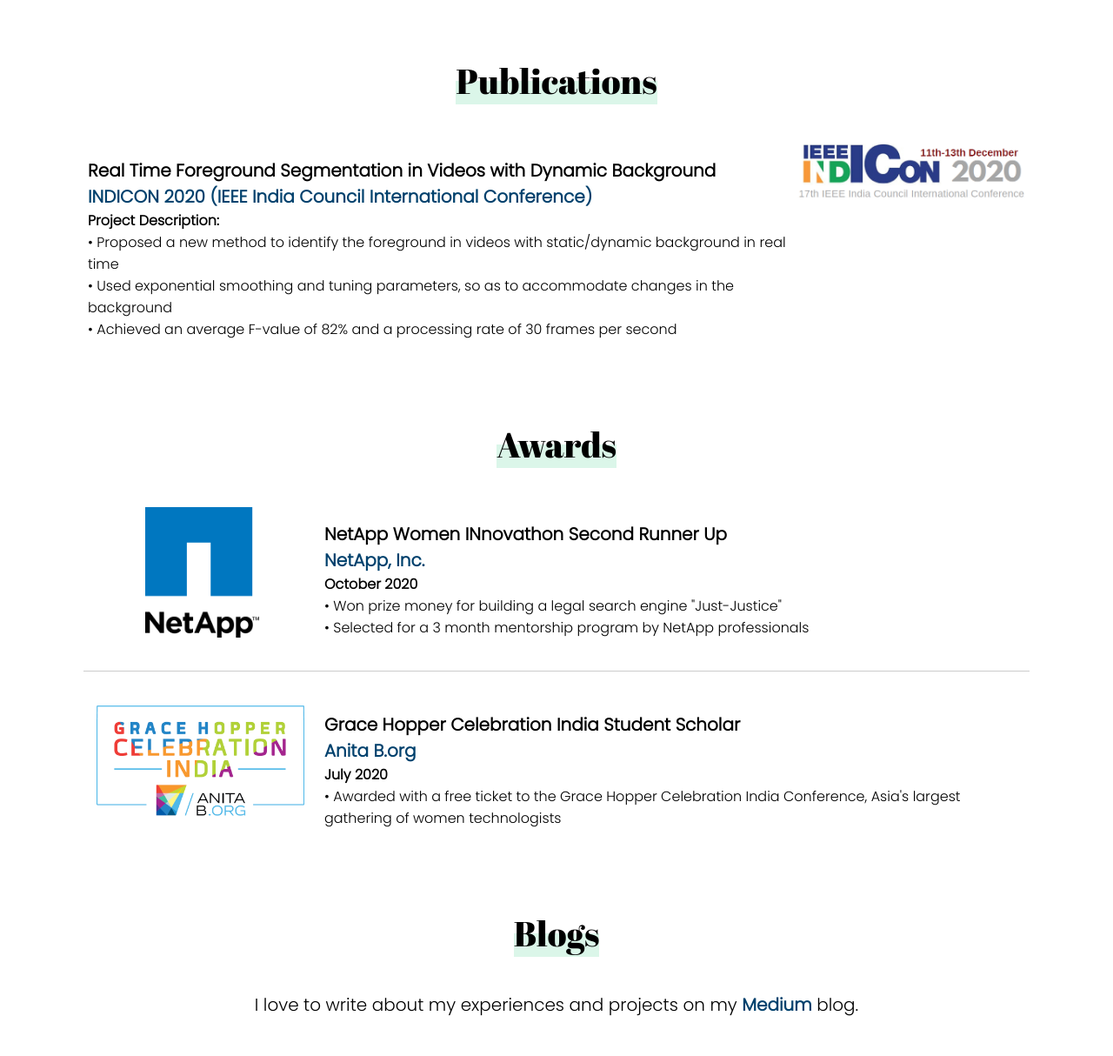
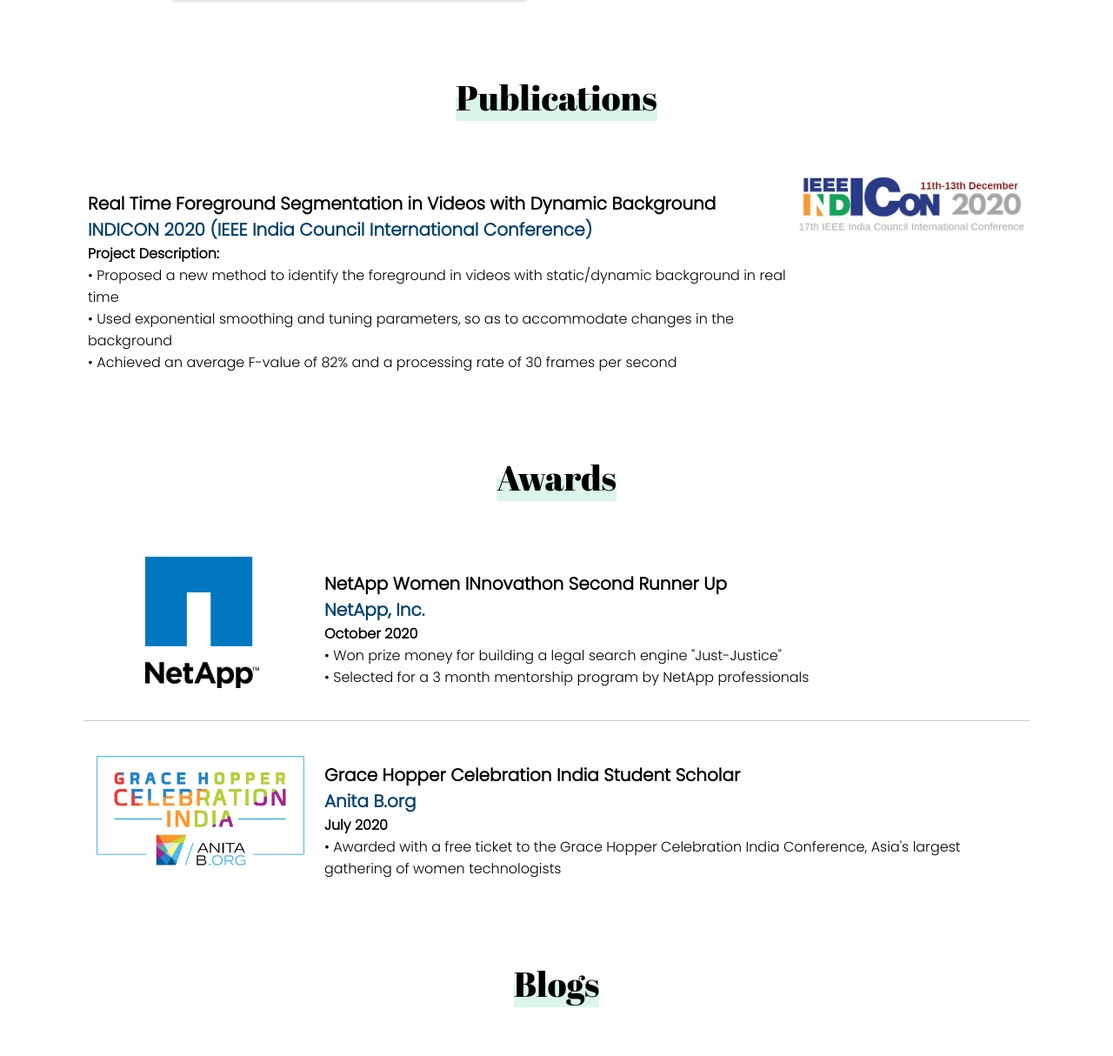
Before and after one commit to milonimittal/milonimittal.github.io, a plain HTML site: page index.html in a window 1280 px wide. Shown: the part 3667-4881 px from the top of the page at 87% size. Drawn offline with Linux system fonts and the light colour scheme.

Commit message:
minor change

```diff
--- a/index.html
+++ b/index.html
@@ -543,8 +543,8 @@
       <a name="target" id="projects"> </a>
     </div>
 
-    <p style="text-align:center;font-family: 'Abril Fatface', cursive; font-size:250%; color:black;">
-        <span style="background: linear-gradient(to top, #dbf6e9 50%, transparent 50%);">Projects</span>
+    <p style="text-align:center;font-family: 'Abril Fatface', cursive; font-size:250%; color:black;margin-right:3%;margin-left:3%;padding-bottom:1.5%;"><span style="background: linear-gradient(to top, #dbf6e9 50%, transparent 50%);">
+        Projects</span>
     </p>
 
     <div class="rowCard" >
@@ -635,8 +635,8 @@
       <a name="target" id="publications"> </a>
     </div>
 
-    <p style="text-align:center;font-family: 'Abril Fatface', cursive; font-size:250%; color:black;">
-        <span style="background: linear-gradient(to top, #dbf6e9 50%, transparent 50%);">Publications</span>
+    <p style="text-align:center;font-family: 'Abril Fatface', cursive; font-size:250%; color:black;margin-right:3%;margin-left:3%;padding-bottom:1.5%;"><span style="background: linear-gradient(to top, #dbf6e9 50%, transparent 50%);">
+        Publications</span>
     </p>
 
     <div class="rowAwards" style="font-family: 'Poppins', sans-serif; margin-left:7.5%;margin-right:7.5%;">
@@ -660,8 +660,8 @@
         <a name="target" id="awards"> </a>
     </div>
 
-    <p style="text-align:center;font-family: 'Abril Fatface', cursive; font-size:250%; color:black;">
-        <span style="background: linear-gradient(to top, #dbf6e9 50%, transparent 50%);">Awards</span>
+    <p style="text-align:center;font-family: 'Abril Fatface', cursive; font-size:250%; color:black;margin-right:3%;margin-left:3%;padding-bottom:1.5%;"><span style="background: linear-gradient(to top, #dbf6e9 50%, transparent 50%);">
+        Awards</span>
     </p>
 
     <div class="rowAwards" style="font-family: 'Poppins', sans-serif; margin-top:2%; margin-left:7.5%;margin-right:7.5%;">
@@ -709,8 +709,8 @@
         <a name="target" id="blogs"> </a>
     </div>
 
-    <p style="text-align:center;font-family: 'Abril Fatface', cursive; font-size:250%; color:black;">
-        <span style="background: linear-gradient(to top, #dbf6e9 50%, transparent 50%);">Blogs</span>
+    <p style="text-align:center;font-family: 'Abril Fatface', cursive; font-size:250%; color:black;margin-right:3%;margin-left:3%;padding-bottom:1.5%;"><span style="background: linear-gradient(to top, #dbf6e9 50%, transparent 50%);">
+        Blogs</span>
     </p>
 
     <p style="text-align: center;font-family: 'Poppins', sans-serif; font-size:125%;margin-left:6%;margin-right:6%;">
```
